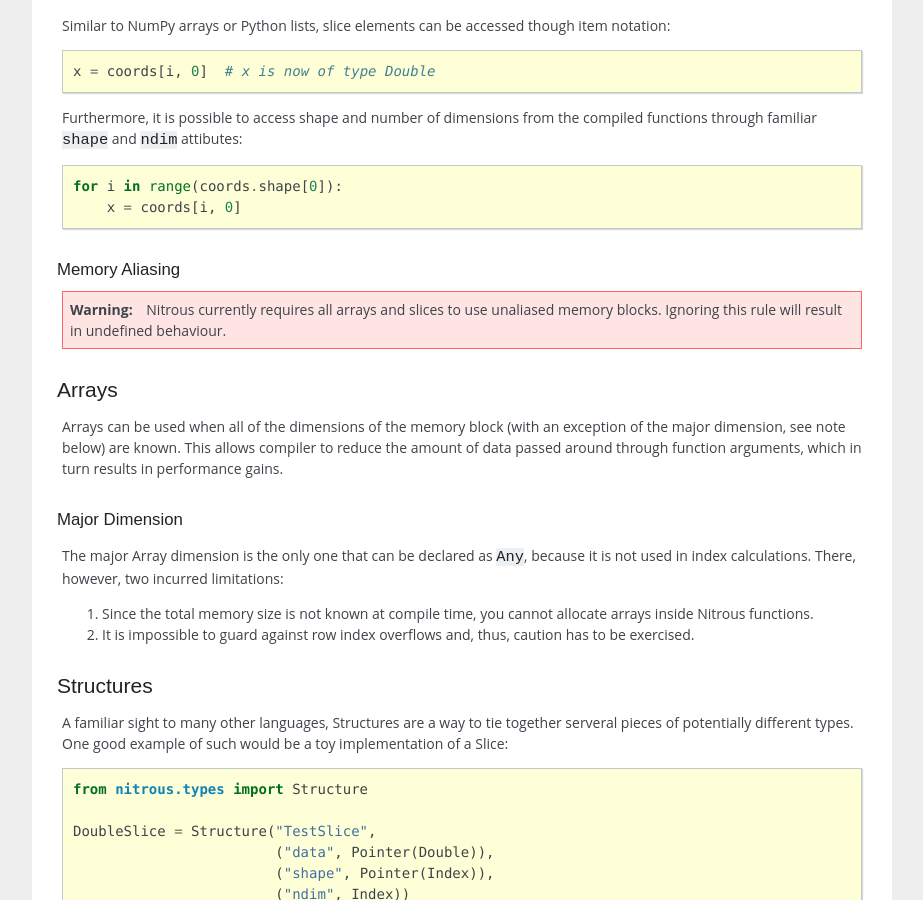
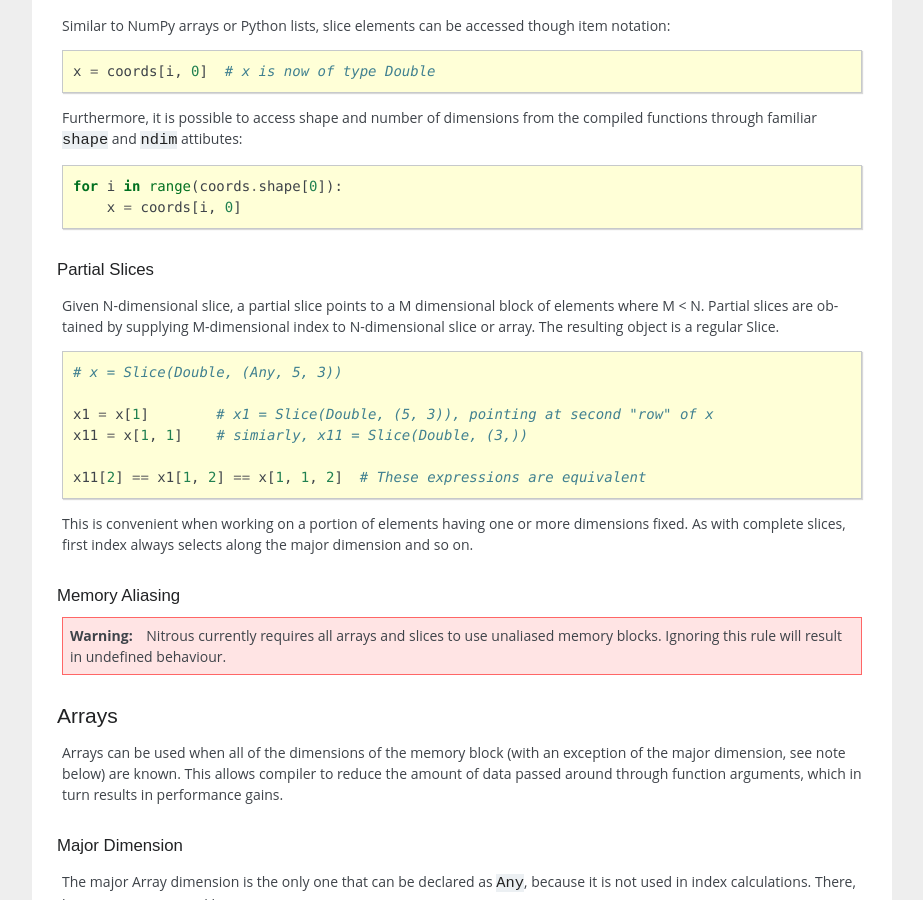
Before and after one commit to dtcaciuc/nitrous, a Sphinx documentation site: the page built from doc/userguide.rst, in a window 1280 px wide and 900 px high, scrolled down 5548 px. Shown: the whole window, without its empty margins (198-1121 px from the left). Built offline with Sphinx 7.4.7, drawn with Linux system fonts in a browser that asks for light colours.

Commit message:
User doc covering partial slices. Issue #11

```diff
--- a/doc/userguide.rst
+++ b/doc/userguide.rst
@@ -337,6 +337,27 @@ compiled functions through familiar ``shape`` and ``ndim`` attibutes::
         x = coords[i, 0]
 
 
+Partial Slices
+**************
+
+Given N-dimensional slice, a partial slice points to a M dimensional block of
+elements where M < N. Partial slices are obtained by supplying M-dimensional
+index to N-dimensional slice or array. The resulting object is a regular Slice.
+
+.. code-block:: python
+
+    # x = Slice(Double, (Any, 5, 3))
+
+    x1 = x[1]        # x1 = Slice(Double, (5, 3)), pointing at second "row" of x
+    x11 = x[1, 1]    # simiarly, x11 = Slice(Double, (3,))
+
+    x11[2] == x1[1, 2] == x[1, 1, 2]  # These expressions are equivalent
+
+This is convenient when working on a portion of elements having one or more
+dimensions fixed. As with complete slices, first index always selects along the
+major dimension and so on.
+
+
 Memory Aliasing
 ***************
 
```
